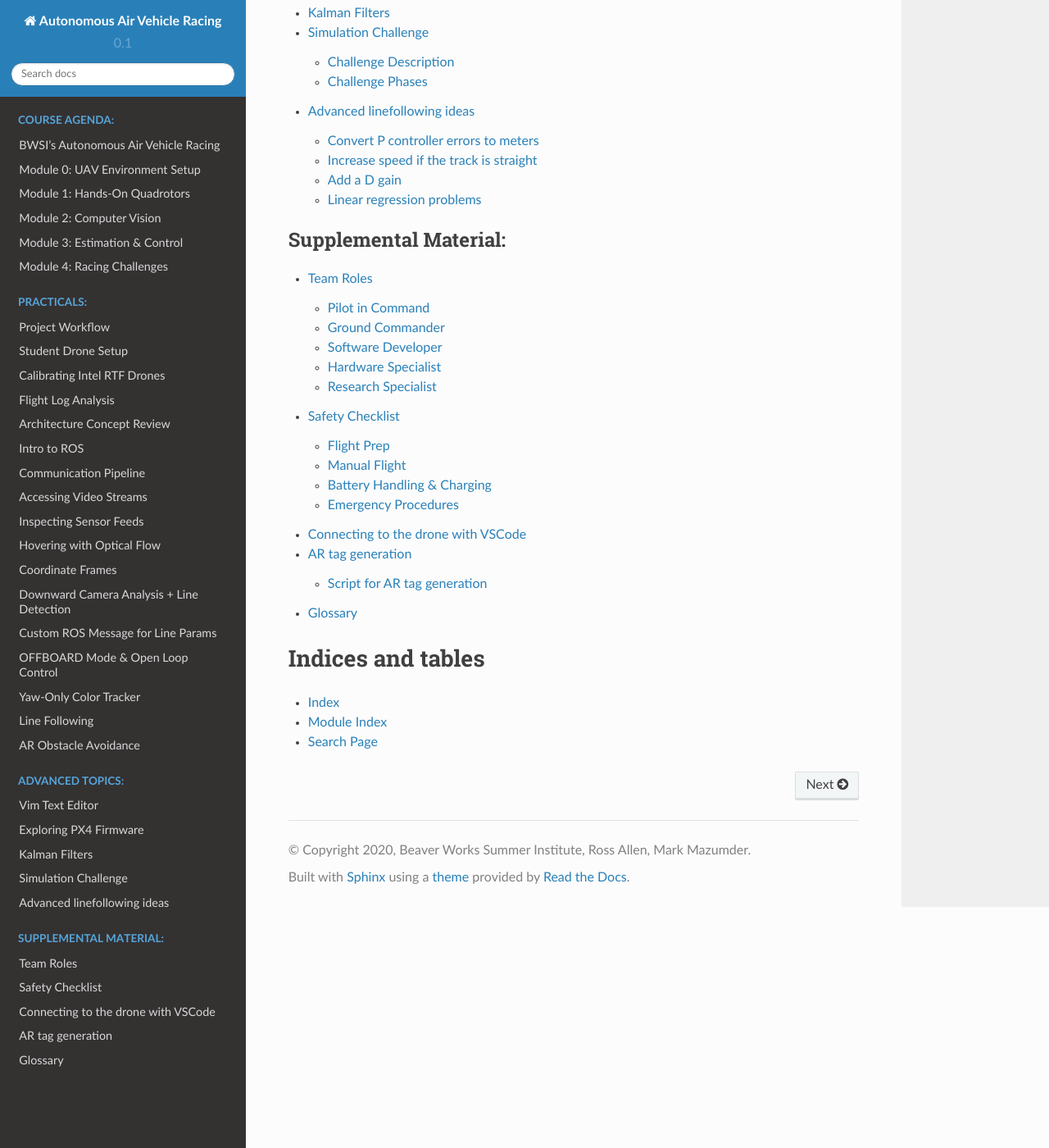
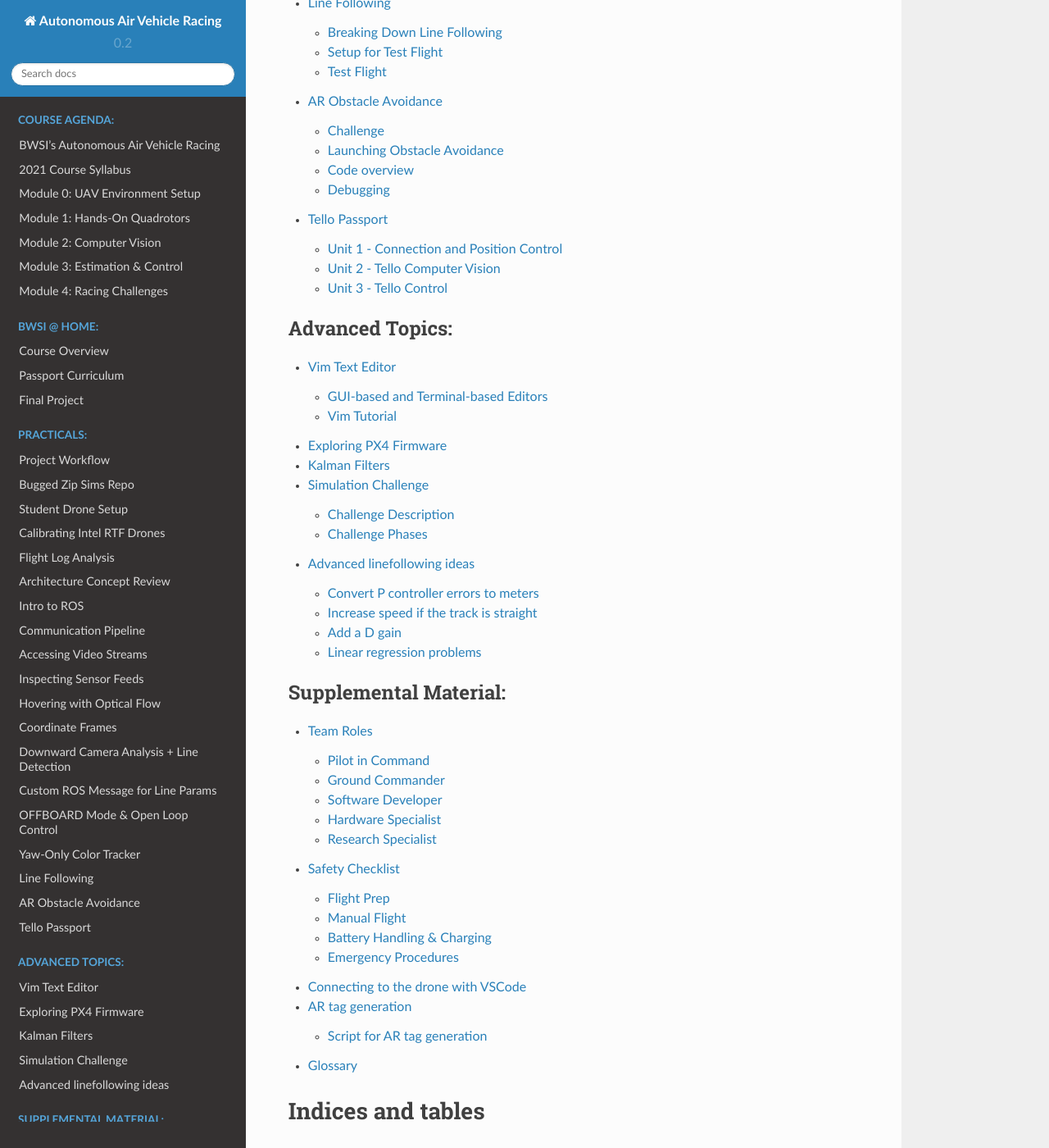
Before and after one commit to BWSI-UAV/website, a Sphinx documentation site: the page built from docs/index.rst, in a window 1280 px wide and 1400 px high, scrolled down 3557 px. Shown: the whole window at 82% size. Built offline with Sphinx 7.4.7 and the Read the Docs theme 2.0.0, drawn with Linux system fonts in a browser that asks for light colours; some of the changed text lies outside the part shown.

Commit message:
add virtual course content

```diff
--- a/docs/_version.py
+++ b/docs/_version.py
@@ -8,5 +8,5 @@
 
 # Next beta/alpha/rc release: The version number for beta is X.Y.ZbN **without dots**.
 
-version_info = (0, 1, 0)
+version_info = (0, 2, 0)
 __version__ = '.'.join(map(str, version_info[:3])) + ''.join(version_info[3:])
--- a/docs/conf.py
+++ b/docs/conf.py
@@ -80,7 +80,7 @@
 # The suffix(es) of source filenames.
 # You can specify multiple suffix as a list of string:
 # source_suffix = ['.rst', '.md']
-source_suffix = ['.rst', '.ipynb', '.md']
+source_suffix = ['.rst', '.md']
 
 source_parsers = {
    '.md': 'recommonmark.parser.CommonMarkParser',
@@ -95,8 +95,8 @@
 
 # General information about the project.
 project = 'Autonomous Air Vehicle Racing'
-copyright = '2020, Beaver Works Summer Institute, Ross Allen, Mark Mazumder'
-author = 'Beaver Works Summer Institute, Ross Allen, Mark Mazumder'
+copyright = '2021, Beaver Works Summer Institute, Nathaniel Hanson, Kendrick Cancio, Ross Allen, Mark Mazumder'
+author = 'Beaver Works Summer Institute, Nathaniel Hanson, Kendrick Cancio, Ross Allen, Mark Mazumder'
 
 # ghissue config
 # github_project_url = "https://github.com/BWSI-UAV/website"
--- a/docs/index.rst
+++ b/docs/index.rst
@@ -11,6 +11,7 @@
    :caption: Course Agenda:
 
    intro.ipynb
+   Syllabus.ipynb
    initial_setup.ipynb
    quadrotor_basics.ipynb
    computer_vision.ipynb
@@ -19,9 +20,17 @@
 
 .. toctree::
    :maxdepth: 2
+   :caption: BWSI @ Home:
+
+   tello_intro.ipynb
+
+
+.. toctree::
+   :maxdepth: 2
    :caption: Practicals:
 
    project_workflow.ipynb
+   code_debugging.ipynb
    student_drone_setup.ipynb
    calibration.ipynb
    flight_log_analysis.ipynb
@@ -38,6 +47,8 @@
    yaw_color_tracker.ipynb
    line_following.ipynb
    obstacle_avoidance.ipynb
+   tello_passport.ipynb
+
 .. toctree::
    :maxdepth: 2
    :caption: Advanced Topics:
```
Also changed, not shown: docs/Syllabus.ipynb, docs/code_debugging.ipynb (added), docs/images/bwsi_virtual.png (added), docs/images/dji_tello.jpg (added), docs/images/virtual_intro.png (added), docs/intro.ipynb, docs/ros_introduction.ipynb, docs/tello_intro.ipynb (added), docs/tello_passport.ipynb (added).
